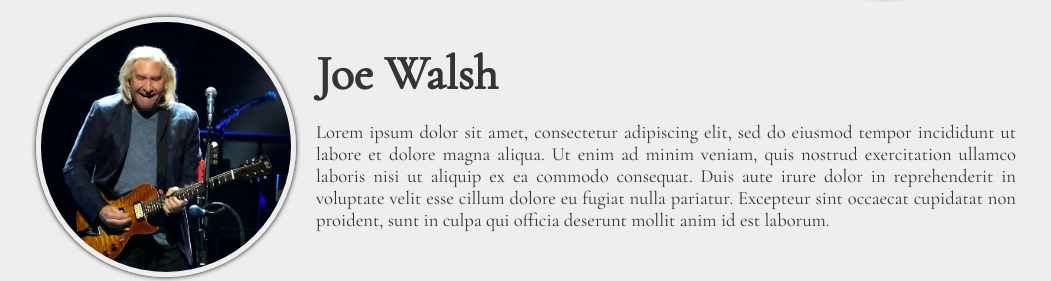
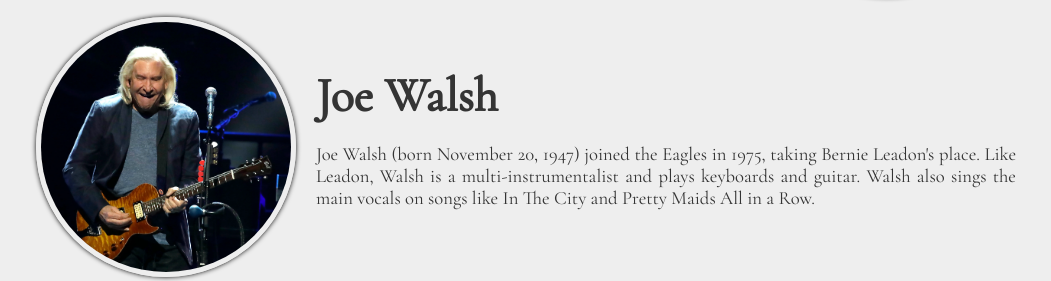
Before and after one commit to mbreemhaar/tribute-page, a plain HTML site: page index.html in a window 1280 px wide. Shown: the part 1917-2198 px from the top of the page, without its empty margins (114-1165 px from the left). Drawn offline with nearby package versions, Linux system fonts and the light colour scheme.

Commit message:
Added description for Joe Walsh

```diff
--- a/index.html
+++ b/index.html
@@ -83,12 +83,9 @@
                 <img class="img-member" src="images/joe.jpg" alt="" srcset="">
                 <div class="member-info">
                     <h3>Joe Walsh</h3>
-                    <p>Lorem ipsum dolor sit amet, consectetur adipiscing elit, sed do eiusmod tempor incididunt ut
-                        labore et dolore magna aliqua. Ut enim ad minim veniam, quis nostrud exercitation ullamco
-                        laboris nisi ut aliquip ex ea commodo consequat. Duis aute irure dolor in reprehenderit in
-                        voluptate velit esse cillum dolore eu fugiat nulla pariatur. Excepteur sint occaecat
-                        cupidatat
-                        non proident, sunt in culpa qui officia deserunt mollit anim id est laborum.</p>
+                    <p>Joe Walsh (born November 20, 1947) joined the Eagles in 1975, taking Bernie Leadon's place.
+                        Like Leadon, Walsh is a multi-instrumentalist and plays keyboards and guitar. Walsh also sings
+                        the main vocals on songs like In The City and Pretty Maids All in a Row. </p>
                 </div>
             </div>
 
```
